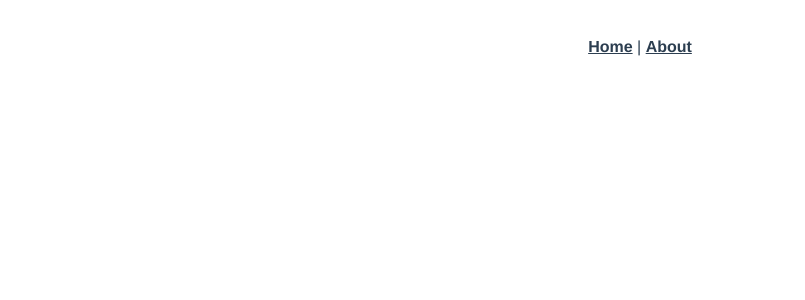
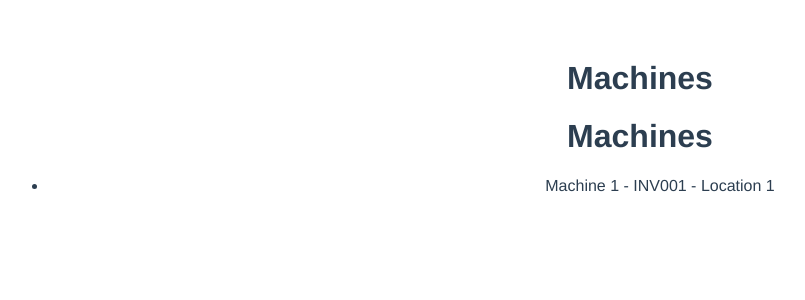
Before and after one commit to aysemamermer/warehouseVue, a Vue app: page /machines in a window 1280 px wide. Before the commit this address had no page. Shown: the top 300 px of the page, without its empty margins (0-805 px from the left). Built offline with nearby package versions, Linux system fonts and the light colour scheme.

Commit message:
first step, components

```diff
--- a/src/App.vue
+++ b/src/App.vue
@@ -1,30 +1,21 @@
+<!-- src/App.vue -->
 <template>
-  <nav>
-    <router-link to="/">Home</router-link> |
-    <router-link to="/about">About</router-link>
-  </nav>
-  <router-view/>
+  <div id="app">
+    <router-view />
+  </div>
 </template>
+
+<script>
+export default {
+  name: 'App'
+}
+</script>
 
 <style>
 #app {
   font-family: Avenir, Helvetica, Arial, sans-serif;
-  -webkit-font-smoothing: antialiased;
-  -moz-osx-font-smoothing: grayscale;
   text-align: center;
   color: #2c3e50;
-}
-
-nav {
-  padding: 30px;
-}
-
-nav a {
-  font-weight: bold;
-  color: #2c3e50;
-}
-
-nav a.router-link-exact-active {
-  color: #42b983;
+  margin-top: 60px;
 }
 </style>
--- a/src/components/HelloWorld.vue
+++ /dev/null
@@ -1,57 +0,0 @@
-<template>
-  <div class="hello">
-    <h1>{{ msg }}</h1>
-    <p>
-      For a guide and recipes on how to configure / customize this project,<br>
-      check out the
-      <a href="https://cli.vuejs.org" target="_blank" rel="noopener">vue-cli documentation</a>.
-    </p>
-    <h3>Installed CLI Plugins</h3>
-    <ul>
-      <li><a href="https://github.com/vuejs/vue-cli/tree/dev/packages/%40vue/cli-plugin-babel" target="_blank" rel="noopener">babel</a></li>
-    </ul>
-    <h3>Essential Links</h3>
-    <ul>
-      <li><a href="https://vuejs.org" target="_blank" rel="noopener">Core Docs</a></li>
-      <li><a href="https://forum.vuejs.org" target="_blank" rel="noopener">Forum</a></li>
-      <li><a href="https://chat.vuejs.org" target="_blank" rel="noopener">Community Chat</a></li>
-      <li><a href="https://twitter.com/vuejs" target="_blank" rel="noopener">Twitter</a></li>
-      <li><a href="https://news.vuejs.org" target="_blank" rel="noopener">News</a></li>
-    </ul>
-    <h3>Ecosystem</h3>
-    <ul>
-      <li><a href="https://router.vuejs.org" target="_blank" rel="noopener">vue-router</a></li>
-      <li><a href="https://vuex.vuejs.org" target="_blank" rel="noopener">vuex</a></li>
-      <li><a href="https://github.com/vuejs/vue-devtools#vue-devtools" target="_blank" rel="noopener">vue-devtools</a></li>
-      <li><a href="https://vue-loader.vuejs.org" target="_blank" rel="noopener">vue-loader</a></li>
-      <li><a href="https://github.com/vuejs/awesome-vue" target="_blank" rel="noopener">awesome-vue</a></li>
-    </ul>
-  </div>
-</template>
-
-<script>
-export default {
-  name: 'HelloWorld',
-  props: {
-    msg: String
-  }
-}
-</script>
-
-<!-- Add "scoped" attribute to limit CSS to this component only -->
-<style scoped>
-h3 {
-  margin: 40px 0 0;
-}
-ul {
-  list-style-type: none;
-  padding: 0;
-}
-li {
-  display: inline-block;
-  margin: 0 10px;
-}
-a {
-  color: #42b983;
-}
-</style>
--- a/src/components/MachineList.vue
+++ b/src/components/MachineList.vue
@@ -0,0 +1,23 @@
+<!-- src/components/MachineList.vue -->
+<template>
+    <div>
+      <h1>Machines</h1>
+      <ul>
+        <li v-for="machine in machines" :key="machine.id">
+          {{ machine.name }} - {{ machine.inventoryNumber }} - {{ machine.location }}
+        </li>
+      </ul>
+    </div>
+  </template>
+
+  <script>
+  import { machines } from '../data.js';
+
+  export default {
+    data() {
+      return {
+        machines: machines
+      };
+    }
+  };
+  </script>
--- a/src/data.js
+++ b/src/data.js
@@ -0,0 +1,10 @@
+// src/data.js
+export const machines = [
+    { id: 1, name: 'Machine 1', inventoryNumber: 'INV001', location: 'Location 1' },
+    // Diğer makine verileri
+  ];
+
+  export const equipments = [
+    { id: 1, name: 'Equipment 1', inventoryNumber: 'EQ001' },
+    // Diğer ekipman verileri
+  ];
--- a/src/router/index.js
+++ b/src/router/index.js
@@ -1,25 +1,23 @@
-import { createRouter, createWebHistory } from 'vue-router'
-import HomeView from '../views/HomeView.vue'
+import { createRouter, createWebHistory } from 'vue-router';
+import Machines from '../views/Machines.vue';
+import Equipments from '../views/Equipments.vue';
 
 const routes = [
   {
-    path: '/',
-    name: 'home',
-    component: HomeView
+    path: '/machines',
+    name: 'Machines',
+    component: Machines
   },
   {
-    path: '/about',
-    name: 'about',
-    // route level code-splitting
-    // this generates a separate chunk (about.[hash].js) for this route
-    // which is lazy-loaded when the route is visited.
-    component: () => import(/* webpackChunkName: "about" */ '../views/AboutView.vue')
+    path: '/equipments',
+    name: 'Equipments',
+    component: Equipments
   }
-]
+];
 
 const router = createRouter({
   history: createWebHistory(process.env.BASE_URL),
   routes
-})
+});
 
-export default router
+export default router;
--- a/src/views/Equipments.vue
+++ b/src/views/Equipments.vue
@@ -0,0 +1,20 @@
+<!-- src/components/Equipment.vue -->
+<template>
+    <div>
+      <h2>Equipment Details</h2>
+      <ul>
+        <li>{{ equipment.name }} - {{ equipment.inventoryNumber }}</li>
+      </ul>
+    </div>
+  </template>
+
+  <script>
+  export default {
+    props: {
+      equipment: {
+        type: Object,
+        required: true
+      }
+    }
+  };
+  </script>
--- a/src/views/Machines.vue
+++ b/src/views/Machines.vue
@@ -0,0 +1,23 @@
+<!-- src/views/Machines.vue -->
+<template>
+    <div>
+      <h1>Machines</h1>
+      <MachineList :machines="machines" />
+    </div>
+  </template>
+
+  <script>
+  import MachineList from '@/components/MachineList.vue';
+  import { machines } from '../data.js';
+
+  export default {
+    components: {
+      MachineList
+    },
+    data() {
+      return {
+        machines: machines
+      };
+    }
+  };
+  </script>
```
Also changed, not shown: src/components/EquipmentList.vue (+23 -0 lines), src/main.js (+9 -4 lines).
